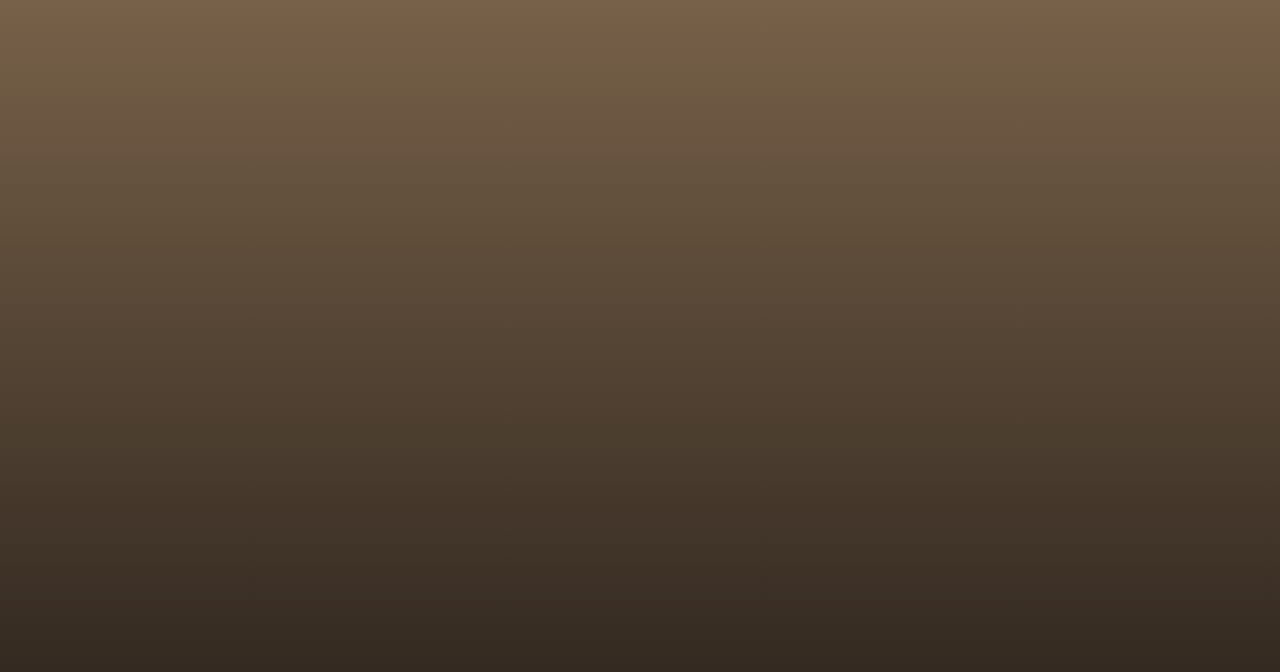
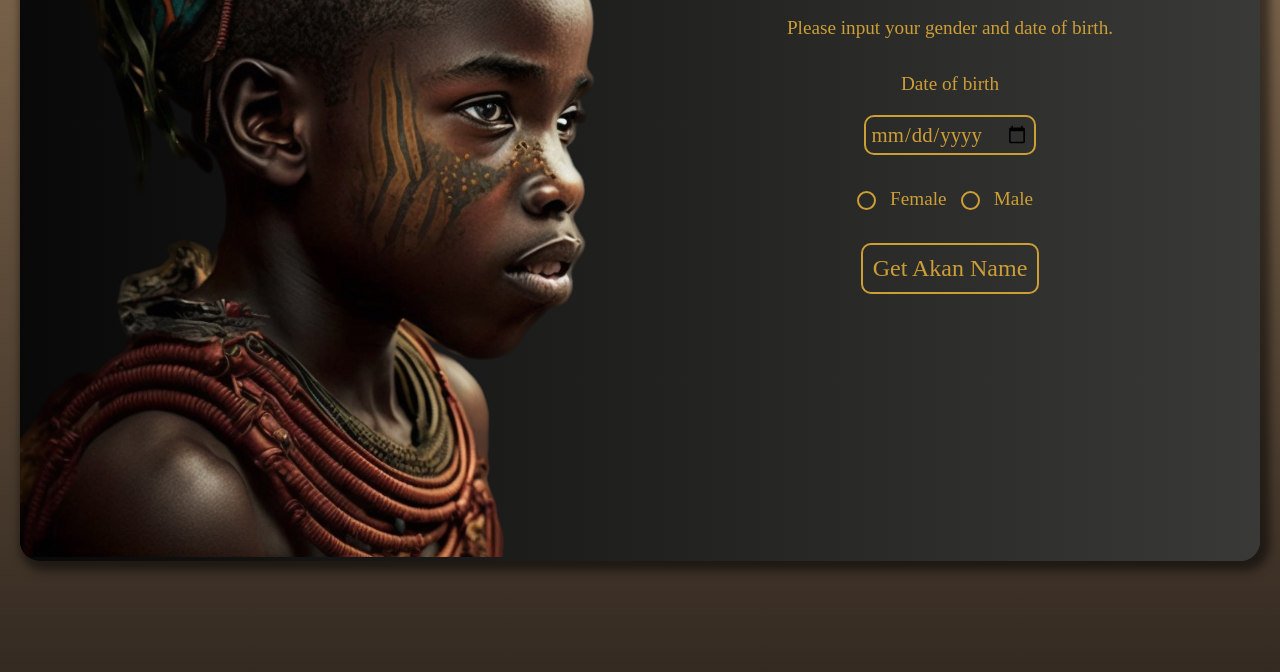
Before and after one commit to Schlumen/akan-name-generator, a plain HTML site: page name-generator.html in a window 1280 px wide. Shown: the part 128-800 px from the top of the page. Drawn offline with nearby package versions, Linux system fonts and the light colour scheme; a web font is replaced by a local one.

Commit message:
Style name generator page

```diff
--- a/name-generator.html
+++ b/name-generator.html
@@ -9,6 +9,31 @@
     <title>Explore Akan Names</title>
 </head>
 <body>
+    <div class="content-wrapper">
+        <div class="image-wrapper">
+            <img src="/img/child.png" alt="African Akan child">
+        </div>
+        <div class="text-wrapper">
+            <h1>Explore Akan Names</h1>
+            <p>Please input your gender and date of birth.</p>
+            <form>
+                <label for="datepicker">Date of birth</label>
+                <br><br>
+                <input type="date" id="datepicker">
+            </form>
+            <form>
+                <input type="radio" id="female" name="gender" value="female">
+                <label for="female">Female</label>
+
+                <input type="radio" id="male" name="gender" value="male">
+                <label for="male">Male</label>
+            </form>
+            <div class="button-wrapper">
+                <button class="name-button">Get Akan Name</button>
+            </div>
+            <div class="name-output"></div>
+        </div>
+    </div>
     <script src="script.js"></script>
 </body>
 </html>
--- a/styles.css
+++ b/styles.css
@@ -6,7 +6,7 @@ html {
 body {
     font-family: 'Caudex', serif;
     background-image: linear-gradient(#846b50, #342a21);
-    color: #ecc779;
+    color: #cd9e36;
     background-repeat: no-repeat;
     background-size: cover;
     background-attachment: fixed;
@@ -17,9 +17,10 @@ h1 {
     margin: 10px;
 }
 
-p {
+p, label {
     margin: 10px;
     font-size: 1.2rem;
+    line-height: 1.3;
 }
 
 .content-wrapper {
@@ -32,6 +33,7 @@ p {
     padding: 0;
     border-radius: 20px;
     box-shadow: 5px 5px 10px 5px rgba(0, 0, 0, 0.5);
+    overflow: hidden;
 }
 
 .text-wrapper {
@@ -52,15 +54,20 @@ img {
     object-fit: contain;
 }
 
-a {
+a, button {
     text-decoration: none;
     color: inherit;
     font-size: 1.5rem;
-    border: solid 2px #ecc779;
+    border: solid 2px #cd9e36;
     border-radius: 10px;
     padding: 10px;
-    margin: 20px;
+    margin: 0;
     display: inline-block;
+    background-color: transparent;
+}
+
+button:hover {
+    cursor: pointer;
 }
 
 @media all and (max-width: 900px) {
@@ -72,5 +79,50 @@ a {
 
 .button-wrapper {
     margin: 10px;
-    margin-top: 30px;
 }
+
+#datepicker {
+    color: #cd9e36;
+    font-size: 1.3rem;
+    background-color: transparent;
+    padding: 5px;
+    border: solid 2px #cd9e36;
+    border-radius: 10px;
+}
+
+form {
+    margin: 10px;
+}
+
+input[type="radio"] {
+    appearance: none;
+    background-color: transparent;
+    width: 1.2rem;
+    height: 1.2rem;
+    border: solid 2px #cd9e36;
+    border-radius: 50%;
+    display: inline-grid;
+    place-content: center;
+}
+
+input[type="radio"]:hover {
+    cursor: pointer;
+}
+
+input[type="radio"]::before {
+    content: "";
+    width: 0.55rem;
+    height: 0.55rem;
+    border-radius: 50%;
+    transform: scale(0);
+    transition: 150ms transform ease-in-out;
+    background-color: #cd9e36;
+}
+
+input[type="radio"]:checked:before {
+    transform: scale(1);
+}
+
+.name-output {
+    min-height: 200px;
+}
```
Also changed, not shown: index.html (+1 -1 lines), img/child.png (added), img/woman.png.
